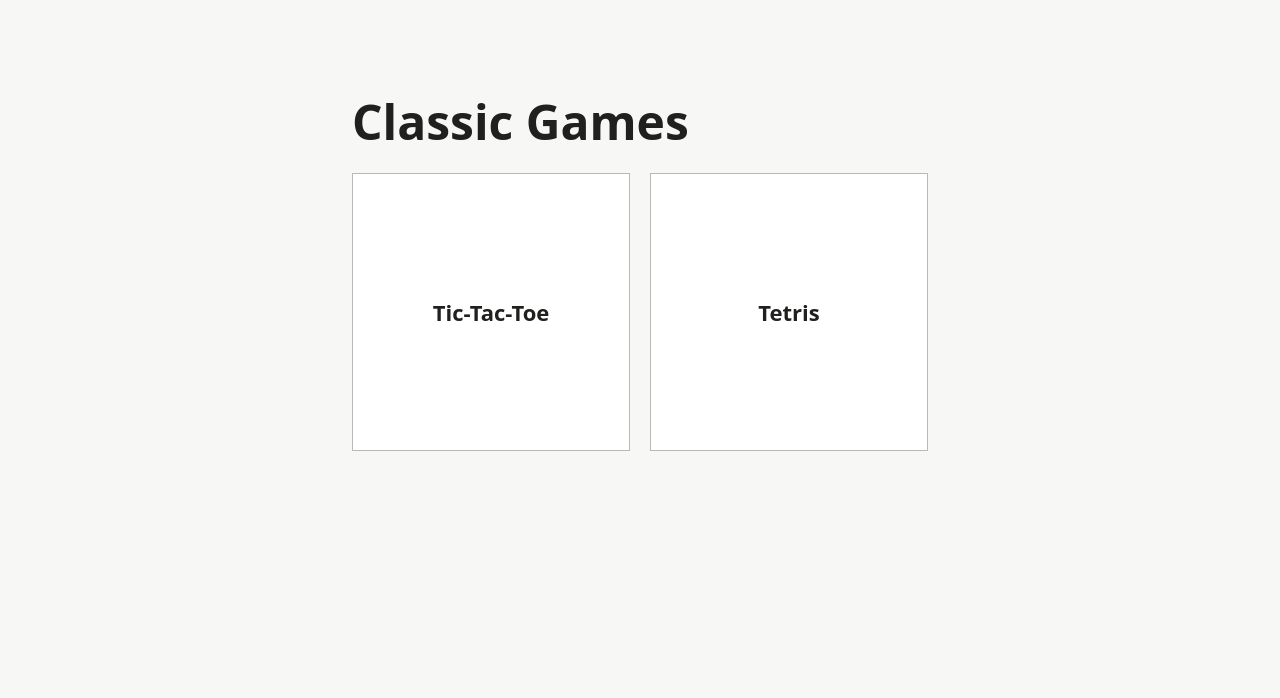
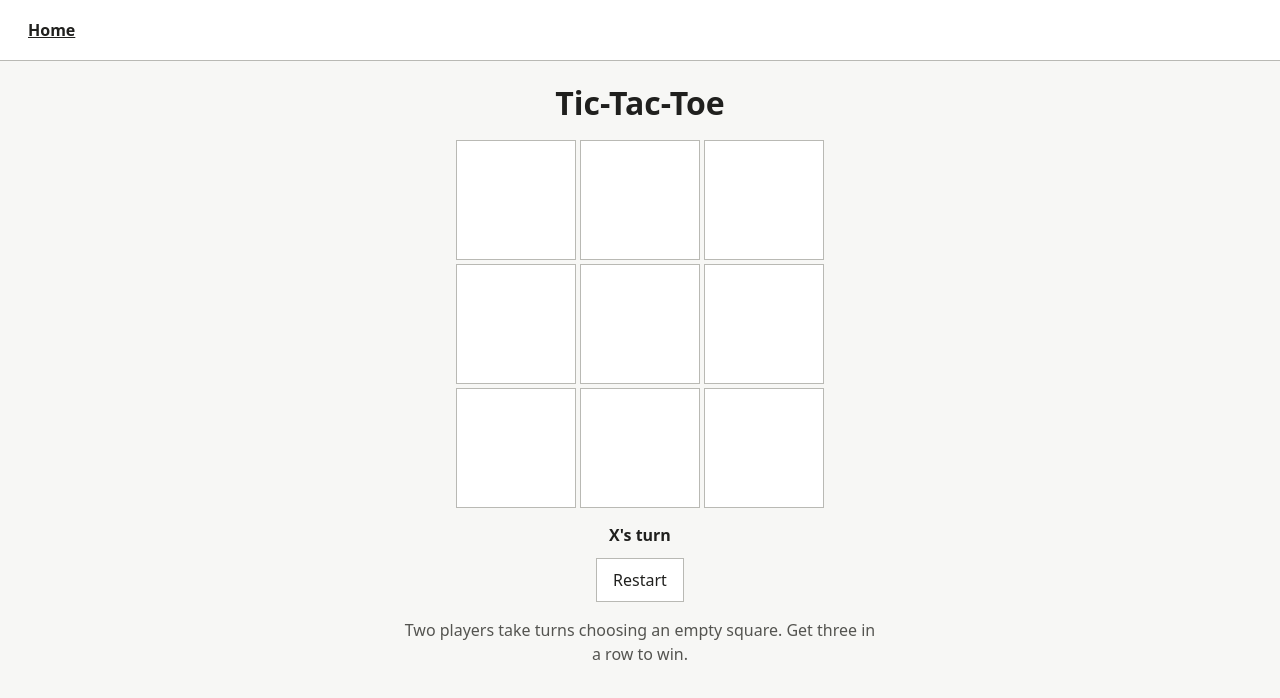
Before and after one commit to santijaga/classic-games, an Angular app: page /tic-tac-toe in a window 1280 px wide. Before the commit this address led to /. Shown: the top 698 px of the page. Built offline with nearby package versions, Linux system fonts and the light colour scheme.

Commit message:
Add Tic-Tac-Toe game

```diff
--- a/src/app/app.routes.ts
+++ b/src/app/app.routes.ts
@@ -7,5 +7,10 @@ export const routes: Routes = [
     title: 'Classic Games',
     loadComponent: () => import('./dashboard/dashboard').then((module) => module.Dashboard),
   },
+  {
+    path: 'tic-tac-toe',
+    title: 'Tic-Tac-Toe | Classic Games',
+    loadComponent: () => import('./tic-tac-toe/tic-tac-toe').then((module) => module.TicTacToe),
+  },
   { path: '**', redirectTo: '' },
 ];
--- /dev/null
+++ b/src/app/game-page/game-page.ts
@@ -0,0 +1,48 @@
+import { Component, input } from '@angular/core';
+import { RouterLink } from '@angular/router';
+
+@Component({
+  selector: 'app-game-page',
+  imports: [RouterLink],
+  template: `
+    <nav aria-label="Site navigation">
+      <a routerLink="/">Home</a>
+    </nav>
+    <main>
+      <h1>{{ title() }}</h1>
+      <ng-content />
+    </main>
+  `,
+  styles: `
+    nav {
+      display: flex;
+      gap: 0.75rem;
+      padding: 0.5rem 1rem;
+      border-bottom: 1px solid var(--border);
+      background: var(--surface);
+    }
+
+    a {
+      display: inline-flex;
+      align-items: center;
+      min-height: 2.75rem;
+      padding: 0 0.75rem;
+      color: inherit;
+      font-weight: 600;
+    }
+
+    main {
+      width: min(100% - 2rem, 30rem);
+      margin: 1.25rem auto 2rem;
+      text-align: center;
+    }
+
+    h1 {
+      margin: 0 0 1rem;
+      font-size: clamp(1.5rem, 5vw, 2rem);
+    }
+  `,
+})
+export class GamePage {
+  readonly title = input.required<string>();
+}
--- /dev/null
+++ b/src/app/tic-tac-toe/tic-tac-toe.css
@@ -0,0 +1,37 @@
+.board {
+  display: grid;
+  grid-template-columns: repeat(3, minmax(0, 1fr));
+  gap: 0.25rem;
+  width: min(100%, 23rem);
+  margin-inline: auto;
+}
+
+.board button {
+  aspect-ratio: 1;
+  font-size: clamp(2rem, 10vw, 4rem);
+  font-weight: 600;
+}
+
+.board button[aria-disabled='true'] {
+  cursor: default;
+}
+
+.board .winning,
+.board .winning:hover {
+  background: #dbe9dd;
+}
+
+.status {
+  margin: 1rem 0 0.75rem;
+  font-weight: 600;
+}
+
+.reset {
+  min-height: 2.75rem;
+  padding: 0 1rem;
+}
+
+.instructions {
+  color: var(--muted);
+  line-height: 1.5;
+}
--- /dev/null
+++ b/src/app/tic-tac-toe/tic-tac-toe.html
@@ -0,0 +1,16 @@
+<app-game-page title="Tic-Tac-Toe">
+  <div class="board" role="group" aria-label="Tic-Tac-Toe board">
+    @for (cell of board(); track $index) {
+      <button
+        type="button"
+        [class.winning]="winningLine()?.includes($index)"
+        [attr.aria-label]="'Square ' + ($index + 1) + ', ' + (cell ?? 'empty')"
+        [attr.aria-disabled]="!!cell || !!winningLine()"
+        (click)="play($index)"
+      >{{ cell }}</button>
+    }
+  </div>
+  <p class="status" role="status">{{ status() }}</p>
+  <button type="button" class="reset" (click)="reset()">Restart</button>
+  <p class="instructions">Two players take turns choosing an empty square. Get three in a row to win.</p>
+</app-game-page>
--- /dev/null
+++ b/src/app/tic-tac-toe/tic-tac-toe.ts
@@ -0,0 +1,45 @@
+import { Component, computed, signal } from '@angular/core';
+import { GamePage } from '../game-page/game-page';
+
+type Mark = 'X' | 'O';
+type Cell = Mark | null;
+
+const winningLines = [
+  [0, 1, 2], [3, 4, 5], [6, 7, 8],
+  [0, 3, 6], [1, 4, 7], [2, 5, 8],
+  [0, 4, 8], [2, 4, 6],
+];
+
+@Component({
+  selector: 'app-tic-tac-toe',
+  imports: [GamePage],
+  templateUrl: './tic-tac-toe.html',
+  styleUrl: './tic-tac-toe.css',
+})
+export class TicTacToe {
+  protected readonly board = signal<Cell[]>(Array(9).fill(null));
+  protected readonly turn = signal<Mark>('X');
+
+  protected readonly winningLine = computed(() => {
+    const board = this.board();
+    return winningLines.find(([a, b, c]) => board[a] && board[a] === board[b] && board[a] === board[c]);
+  });
+
+  protected readonly status = computed(() => {
+    const line = this.winningLine();
+    if (line) return `${this.board()[line[0]]} wins`;
+    if (this.board().every(Boolean)) return 'Draw';
+    return `${this.turn()}'s turn`;
+  });
+
+  protected play(index: number): void {
+    if (this.board()[index] || this.winningLine()) return;
+    this.board.update((board) => board.map((cell, i) => i === index ? this.turn() : cell));
+    this.turn.update((mark) => mark === 'X' ? 'O' : 'X');
+  }
+
+  protected reset(): void {
+    this.board.set(Array(9).fill(null));
+    this.turn.set('X');
+  }
+}
```
